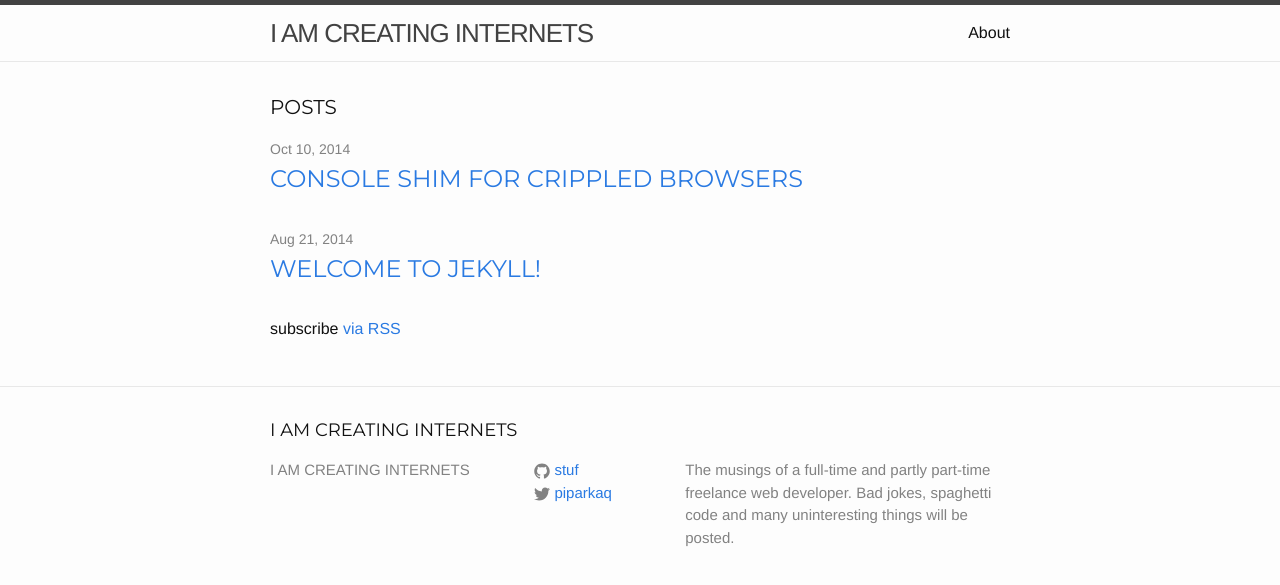
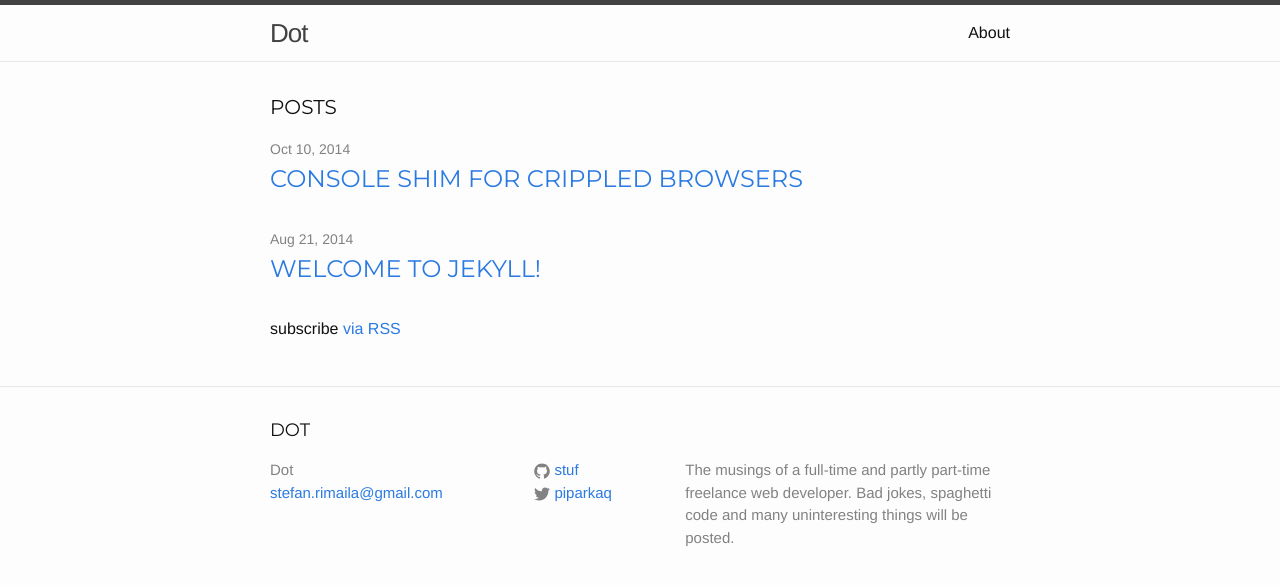
Before and after one commit to stuf/stuf.github.io, a Jekyll site: the page built from index.html, in a window 1280 px wide. Shown: the top 585 px of the page. Built offline with Jekyll 4.4.1, drawn with Linux system fonts in a browser that asks for light colours.

Commit message:
Update config

```diff
--- a/_config.yml
+++ b/_config.yml
@@ -1,11 +1,11 @@
 # Site settings
-title: I AM CREATING INTERNETS
-email:
-description: > # this means to ignore newlines until "baseurl:"
+title: Dot
+email: stefan.rimaila@gmail.com
+description: >
   The musings of a full-time and partly part-time freelance web developer.
   Bad jokes, spaghetti code and many uninteresting things will be posted.
 baseurl: "" # the subpath of your site, e.g. /blog/
-url: "http://stuf.github.io" # the base hostname & protocol for your site
+url: "https://stuf.github.io"
 twitter_username: piparkaq
 github_username:  stuf
 
```
